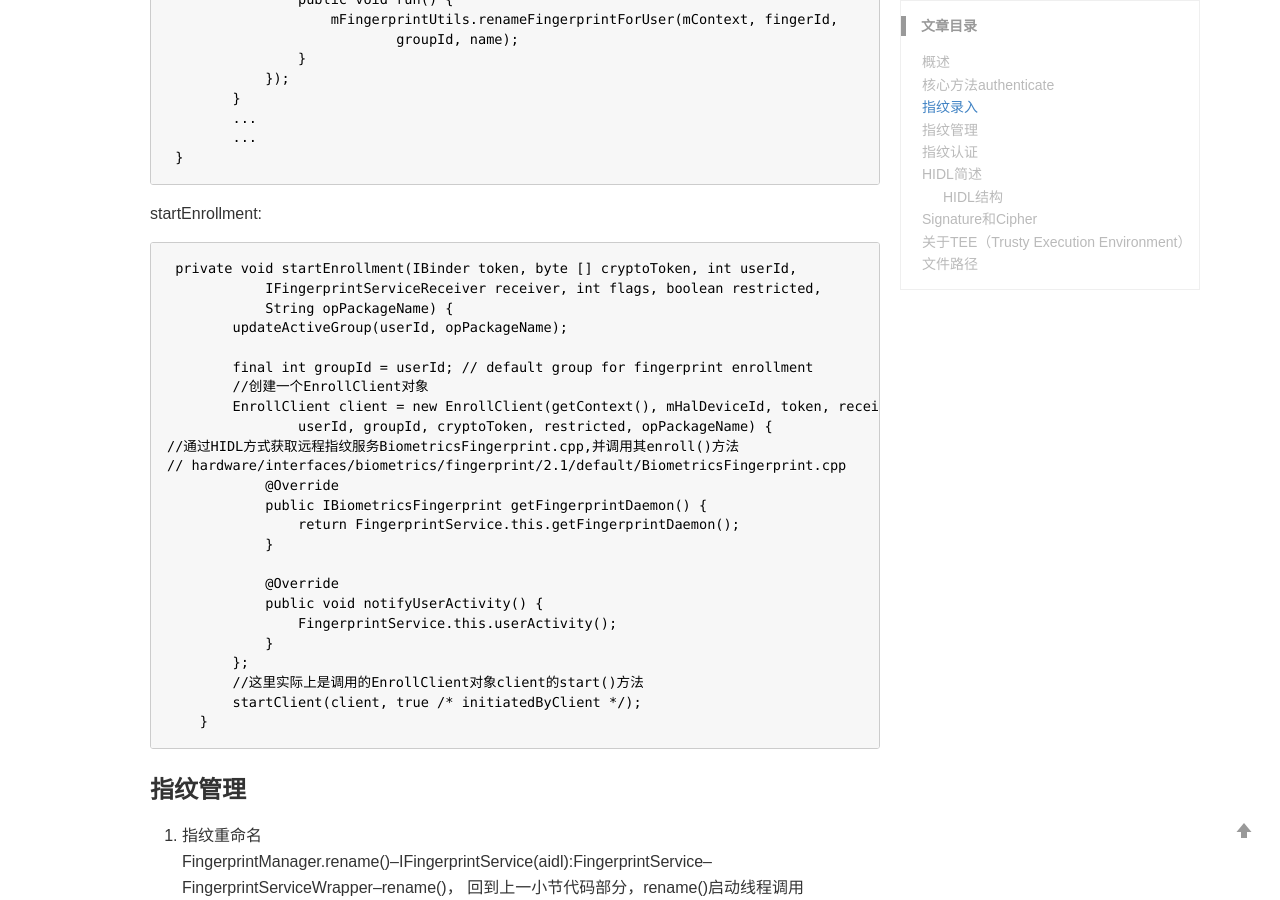
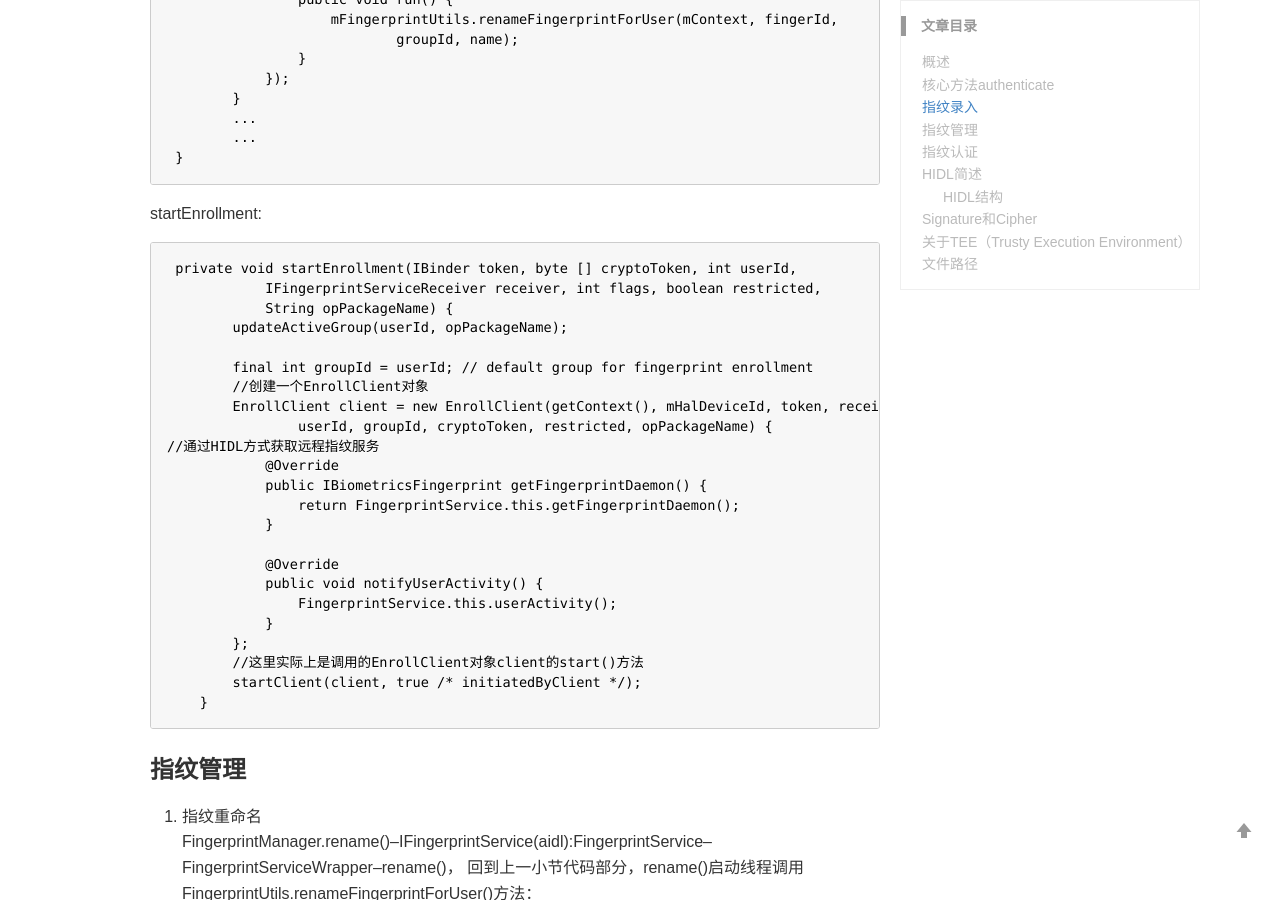
Before and after one commit to BugLiee/BugLiee.github.io, a Jekyll site: the page built from _posts/2020-04-01-blog.md, in a window 1280 px wide and 900 px high, scrolled down 5215 px. Built offline with Jekyll 4.4.1, drawn with Linux system fonts in a browser that asks for light colours; comment, search, counter and statistics services are not loaded.

Commit message:
Update 2020-04-01-blog.md

```diff
--- a/_posts/2020-04-01-blog.md
+++ b/_posts/2020-04-01-blog.md
@@ -231,8 +231,7 @@ startEnrollment:
         //创建一个EnrollClient对象
         EnrollClient client = new EnrollClient(getContext(), mHalDeviceId, token, receiver,
                 userId, groupId, cryptoToken, restricted, opPackageName) {
-//通过HIDL方式获取远程指纹服务BiometricsFingerprint.cpp,并调用其enroll()方法
-// hardware/interfaces/biometrics/fingerprint/2.1/default/BiometricsFingerprint.cpp
+//通过HIDL方式获取远程指纹服务
             @Override
             public IBiometricsFingerprint getFingerprintDaemon() {
                 return FingerprintService.this.getFingerprintDaemon();
```
